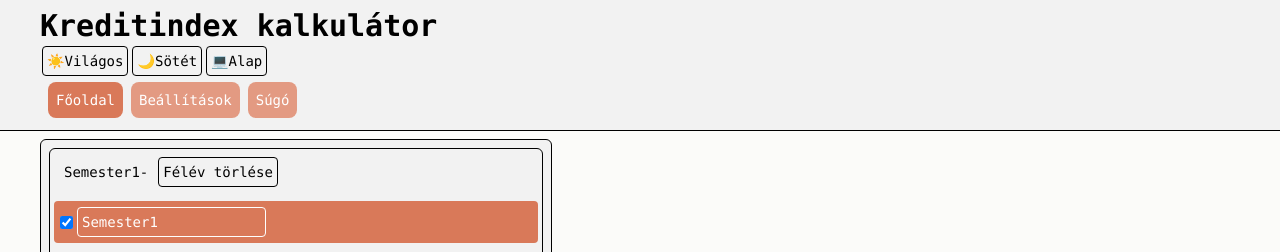
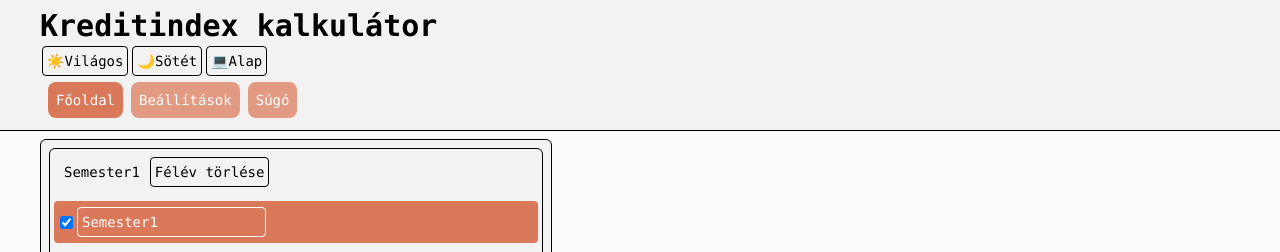
Before and after one commit to janosnagygyorgy/kredit-v2, a React (Vite) app: page /home in a window 1280 px wide. Shown: the top 252 px of the page. Built offline with nearby package versions, Linux system fonts and the light colour scheme.

Commit message:
Refactor semester selector

```diff
--- a/src/pages/home/Home.tsx
+++ b/src/pages/home/Home.tsx
@@ -3,7 +3,7 @@ import type { StoredData } from "interfaces/StoredData";
 import type CalculatorService from "services/CalculatorService";
 import SubjectList from "./components/SubjectList/SubjectList";
 import StatisticsDisplay from "./components/StatisticsDisplay";
-import SemesterSelect from "./components/SemesterSelect";
+import SemesterList from "./components/SemesterList/SemesterList";
 import { v4 } from "uuid";
 
 interface HomeProps {
@@ -148,7 +148,7 @@ function Home({
 
   return (
     <>
-      <SemesterSelect
+      <SemesterList
         options={data.map((s) => s)}
         selectedSemester={selectedSemester}
         onAddSemester={addSemester}
--- a/src/pages/home/components/SemesterSelect.tsx
+++ b/src/pages/home/components/SemesterList/SemesterList.tsx
@@ -4,7 +4,7 @@ import DragDropList from "components/DragDropList/DragDropList";
 import type { Semester } from "interfaces/Semester";
 import SemesterListItem from "./SemesterListItem";
 
-interface SemesterSelectProps {
+interface SemesterListProps {
   options: Semester[];
   selectedSemester: string;
   onAddSemester: (newSemester: string) => void;
@@ -15,7 +15,7 @@ interface SemesterSelectProps {
   onMoveSemester: (fromIndex: number, toIndex: number) => void;
 }
 
-function SemesterSelect({
+function SemesterList({
   options,
   selectedSemester,
   onAddSemester,
@@ -24,7 +24,7 @@ function SemesterSelect({
   onUpdateSemesterName,
   onDeleteSemester,
   onMoveSemester,
-}: SemesterSelectProps) {
+}: SemesterListProps) {
   const addSemesterInput = useRef<HTMLInputElement>(null);
   const [active, setActive] = useState(true);
 
@@ -36,8 +36,8 @@ function SemesterSelect({
             className="mx-2 cursor-pointer"
             onClick={() => setActive(() => !active)}
           >
-            {options.find((s) => s.id === selectedSemester)?.name +
-              (active ? "-" : "+")}
+            {options.find((s) => s.id === selectedSemester)?.name ??
+              "" + (active ? "-" : "+")}
           </div>
           <input
             type="button"
@@ -87,4 +87,4 @@ function SemesterSelect({
   );
 }
 
-export default SemesterSelect;
+export default SemesterList;
```
Also changed, not shown: src/pages/home/components/SemesterList/SemesterListItem.tsx (renamed from src/pages/home/components/SemesterListItem.tsx).
